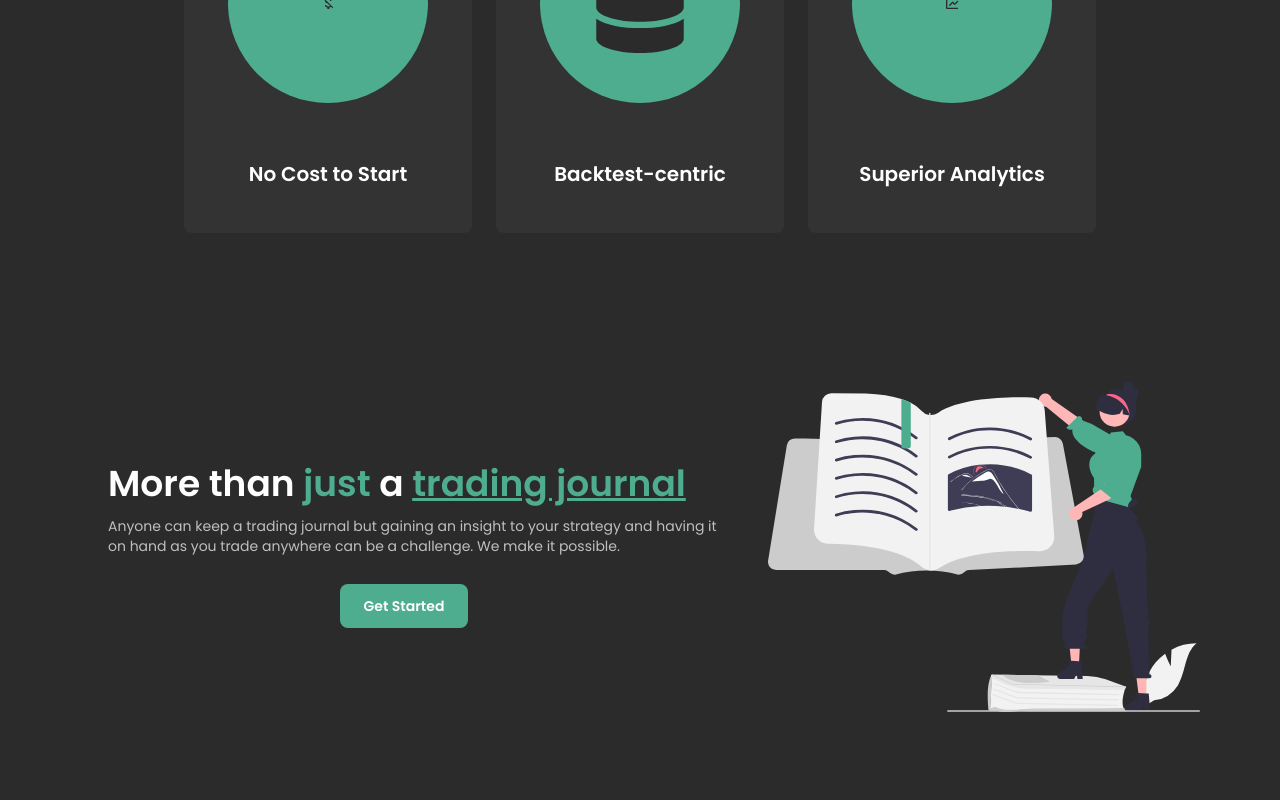
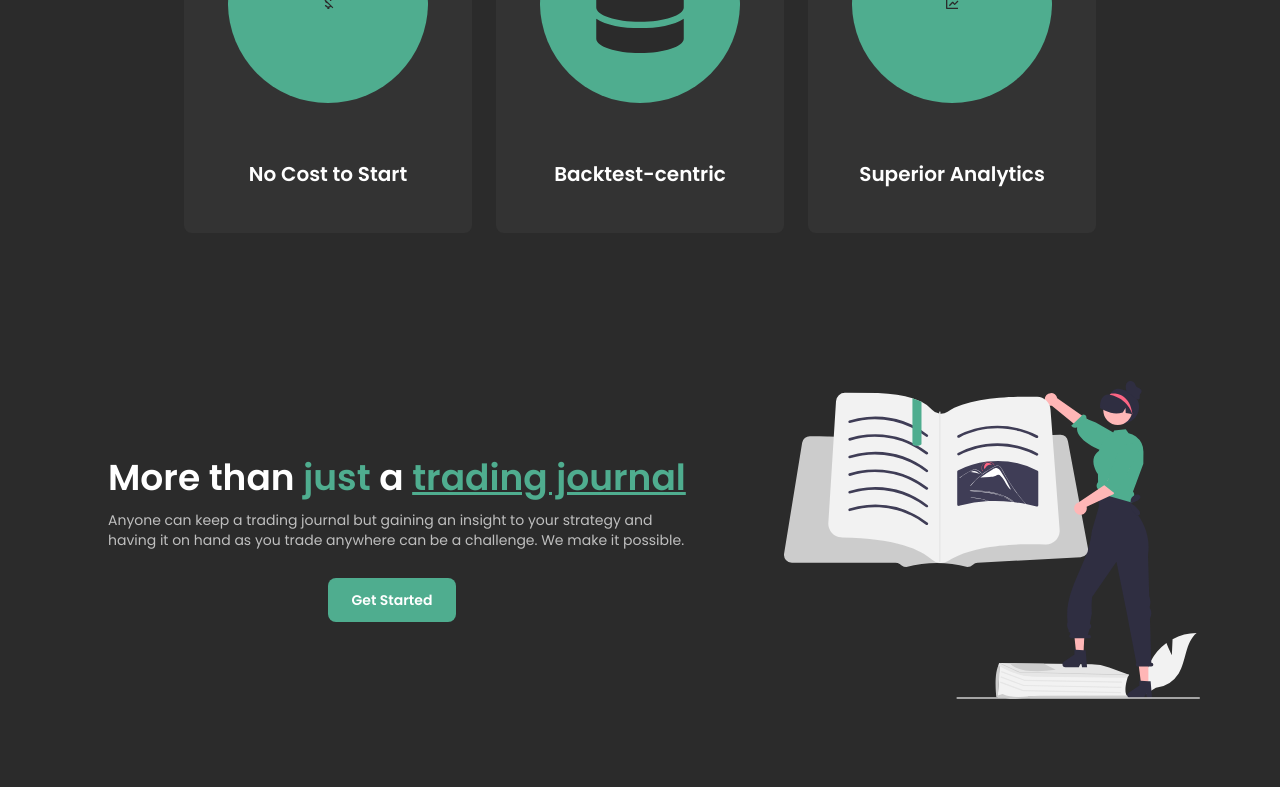
Before and after one commit to teoyi/trademate, a React (Vite) app in the folder client/: page / in a window 1280 px wide. Shown: the part 1519-2319 px from the top of the page. Built offline with nearby package versions, Linux system fonts and the light colour scheme.

Commit message:
changed margins and max width sizing for image

```diff
--- a/client/src/components/Home/comp/MoreThanJustAJournal.tsx
+++ b/client/src/components/Home/comp/MoreThanJustAJournal.tsx
@@ -4,7 +4,7 @@ const MoreThanJustAJournal = () => {
   return (
     <section className="w-full flex justify-center items-center md:my-5 xl:my-10 xl:px-10">
       <div className="w-full h-full flex flex-col md:flex-row-reverse justify-center items-center max-w-[1440px] my-12 md:mx-10">
-        <div className="w-3/5 mb-10 md:mb-0 md:w-1/2 max-w-[472px] xl:w-2/5 max-w-[260px] md:ml-10">
+        <div className="w-3/5 mb-10 md:mb-0 md:w-1/2 max-w-[472px] xl:w-2/5 max-w-[300px] md:ml-20">
           <img src={UndrawJournal} alt="projection image" width="100%" height="10px"/>
         </div>
         <div className="flex flex-col justify-center items-center md:w-1/2 xl:w-3/5 max-w-[650px]">
```
